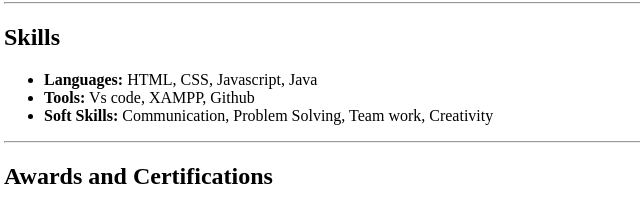
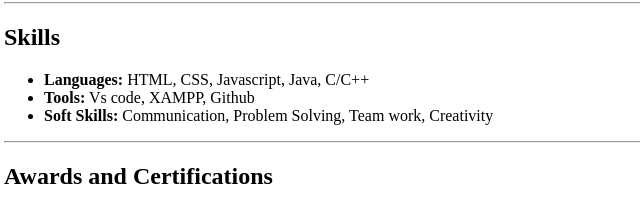
Before and after one commit to Codex-Tobi/Online-Resume, a plain HTML site: page index.html in a window 1280 px wide. Shown: the part 872-1078 px from the top of the page, 4-644 px from the left. Drawn offline with Linux system fonts and the light colour scheme.

Commit message:
Add files via upload

```diff
--- a/index.html
+++ b/index.html
@@ -46,7 +46,7 @@
 
     <h2>Skills</h2>
     <Ul>
-        <li><b>Languages:</b> HTML, CSS, Javascript, Java</li>
+        <li><b>Languages:</b> HTML, CSS, Javascript, Java, C/C++</li>
         <li><b>Tools:</b> Vs code, XAMPP, Github</li>
         <li><b>Soft Skills:</b> Communication, Problem Solving, Team work, Creativity</li>
 
```
